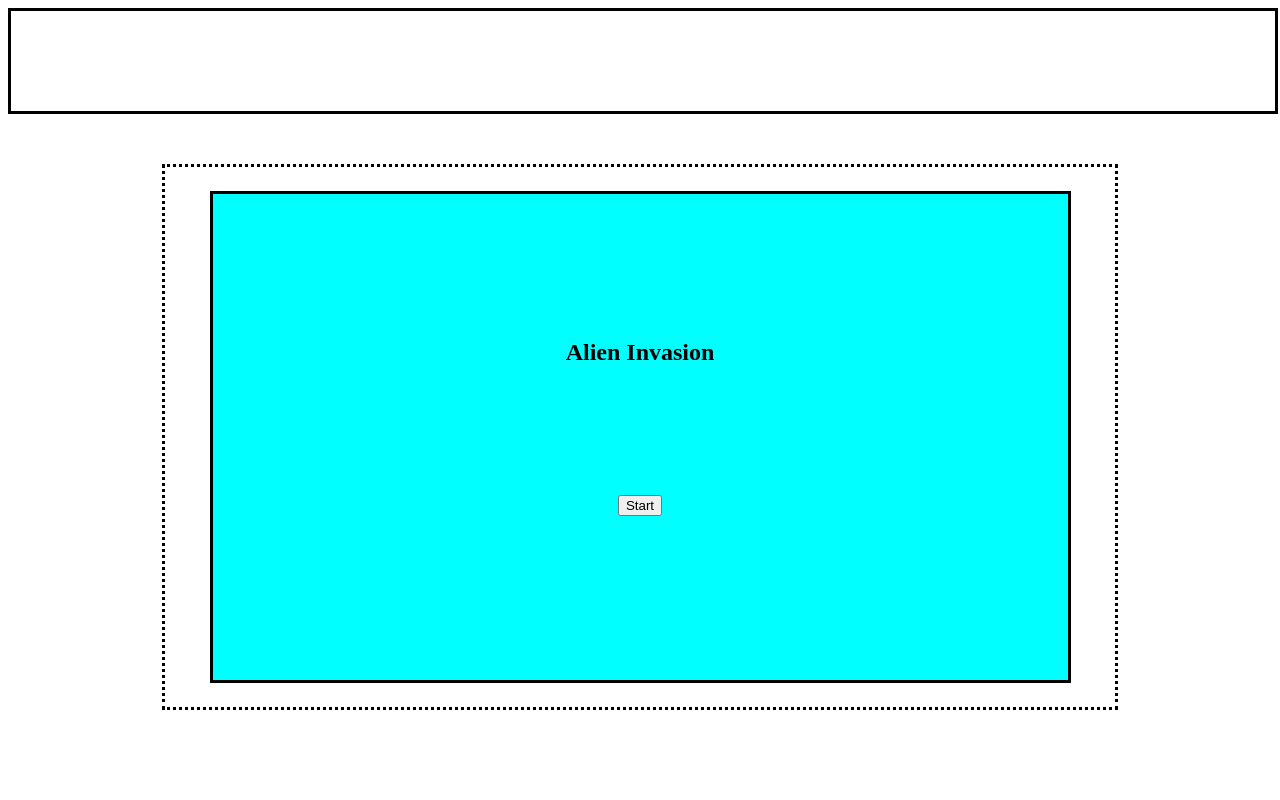
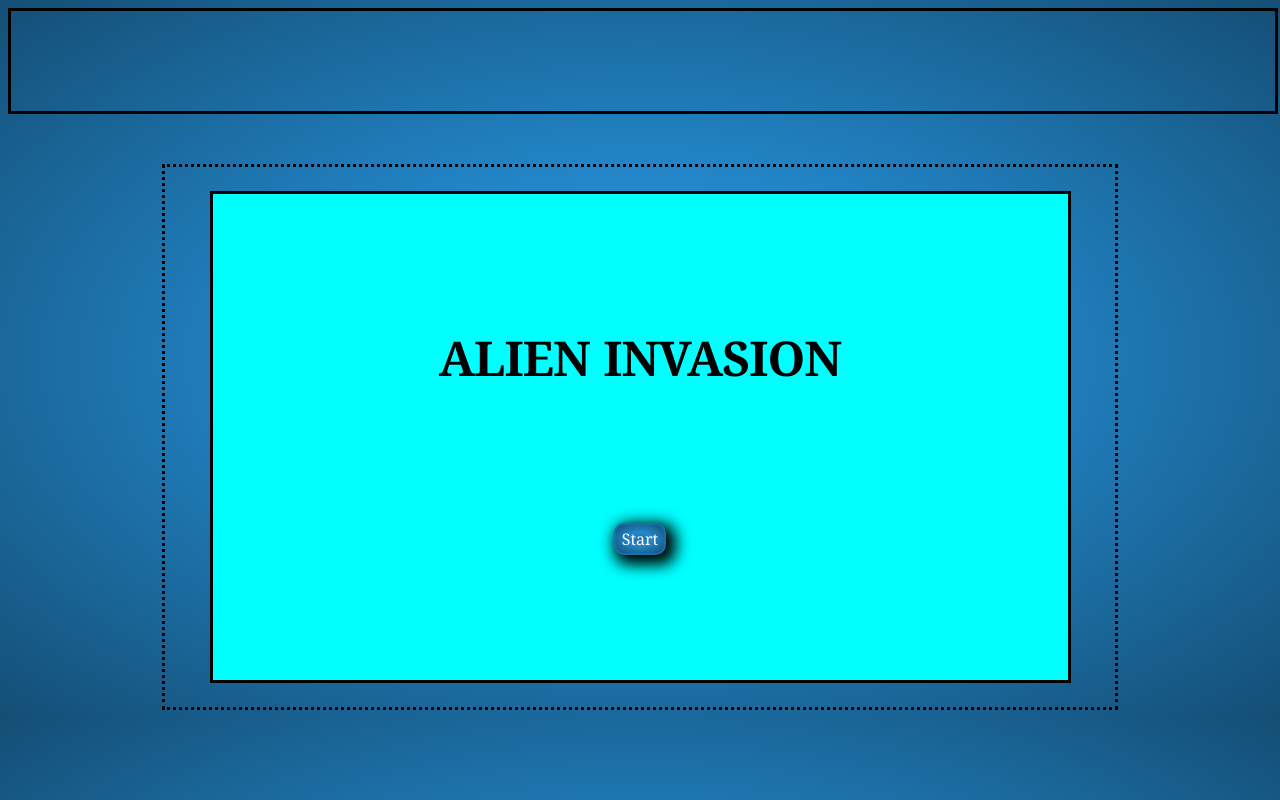
Before and after one commit to joshuaalegbe101/TurnBasedAlienGame, a plain HTML site: page index.html in a window 1280 px wide. Drawn offline with Linux system fonts and the light colour scheme.

Commit message:
CSS fixes

```diff
--- a/app.js
+++ b/app.js
@@ -51,6 +51,8 @@ class GameManager {
             console.log("Alien Ship Destroyed");
             lowerFeedback.innerText = "Alien Ship Destroyed"
             this.armada.shift();
+            updateHealthBar("enemyHealth", this.currentAlien.hull, this.currentAlien.initialHull);
+
             if(this.armada.length === 0) {
                 console.log("All ships destroyed");
                 lowerFeedback.innerText = "All ships destroyed";
--- a/index.html
+++ b/index.html
@@ -55,7 +55,7 @@
             <div id="enemyHealth" class="healthBarFill"></div>
           </div>
             <div id="enemy">
-              <img src="mainAlien.png">
+              <img id="enemy1" src="mainAlien.png"> <img id="enemy2" src="alien2.png">
             </div>
           </div>
         </div>
--- a/styles.css
+++ b/styles.css
@@ -1,3 +1,17 @@
+body{
+    background: #1C6EA4;
+    background: -moz-radial-gradient(center, #1C6EA4 0%, #2388CB 34%, #144E75 100%);
+    background: -webkit-radial-gradient(center, #1C6EA4 0%, #2388CB 34%, #144E75 100%);
+    background: radial-gradient(ellipse at center, #1C6EA4 0%, #2388CB 34%, #144E75 100%);
+}
+
+#begin, #attack, #retreat {
+    color: rgb(255, 255, 255); font-size: 16px; line-height: 16px; padding: 6px; border-radius: 10px; font-family: Georgia, serif; font-weight: normal; text-decoration: none; font-style: normal; font-variant: normal; text-transform: none; background-image: radial-gradient(rgb(28, 110, 164) 0%, rgb(35, 136, 203) 34%, rgb(20, 78, 117) 100%); box-shadow: rgb(0, 0, 0) 5px 5px 15px 5px; border: 2px solid rgb(28, 110, 164); display: inline-block;}
+    .myButton:hover {
+    background: #1C6EA4; }
+    .myButton:active {
+    background: #144E75; }
+
 .nav{
     border: solid black;
     width:100%;
@@ -28,8 +42,18 @@
 
 #title{
     border:none;
-    margin-bottom:70px;
+    margin-bottom:60px;
     text-align:center;
+    font-family: Georgia, serif;
+    font-size: 32px;
+    letter-spacing: -1px;
+    word-spacing: 2px;
+    color: #000000;
+    font-weight: 700;
+    text-decoration: none;
+    font-style: normal;
+    font-variant: normal;
+    text-transform: uppercase;
 }
 
 #start{
@@ -125,9 +149,9 @@
 .healthBarFill {
     height: 100%;
     background-color: green;
-    width: 100%; /* Start at full health */
+    width: 100%;
     border-radius: 3px;
-    transition: width 0.3s ease; /* Smoothly decrease health */
+    transition: width 0.3s ease;
 }
 
 
```
